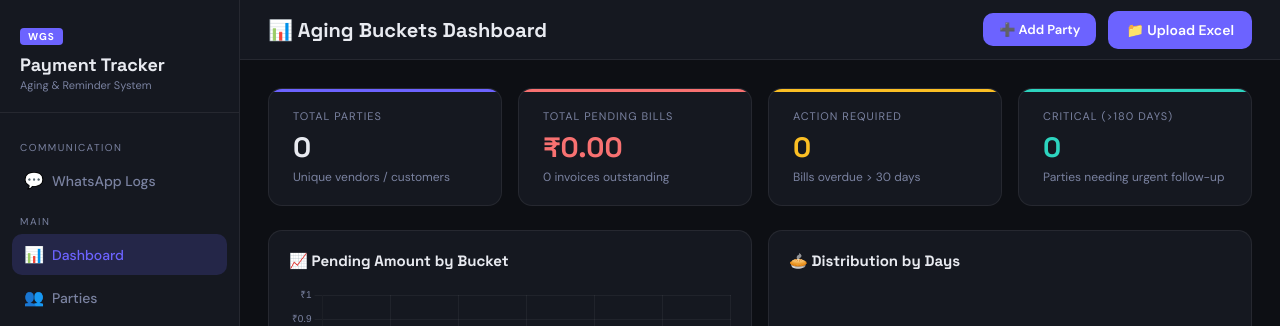
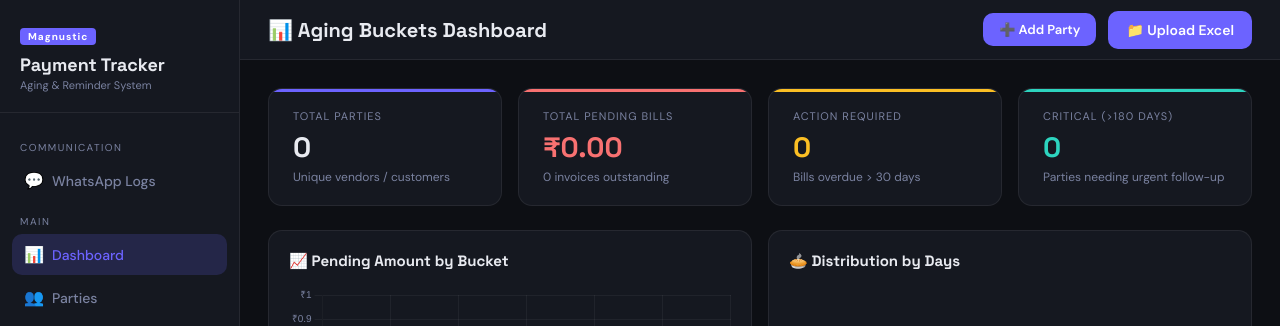
Before and after one commit to imoosa/payment-reminder, a Flask app: page / in a window 1280 px wide. Shown: the top 326 px of the page. Run offline with Flask 3, Linux system fonts and the light colour scheme; the visitor is signed in with stand-in values (Sample User, id 1); a map, chart or similar area stays blank.

Commit message:
Update base.html

```diff
--- a/templates/base.html
+++ b/templates/base.html
@@ -186,7 +186,7 @@ tr:hover td { background:rgba(255,255,255,.02); }
 <body>
 <nav class="sidebar">
   <div class="sidebar-brand">
-    <div class="brand-badge">WGS</div>
+    <div class="brand-badge">Magnustic</div>
     <div class="brand-name">Payment Tracker</div>
     <div class="brand-sub">Aging & Reminder System</div>
   </div>
```
